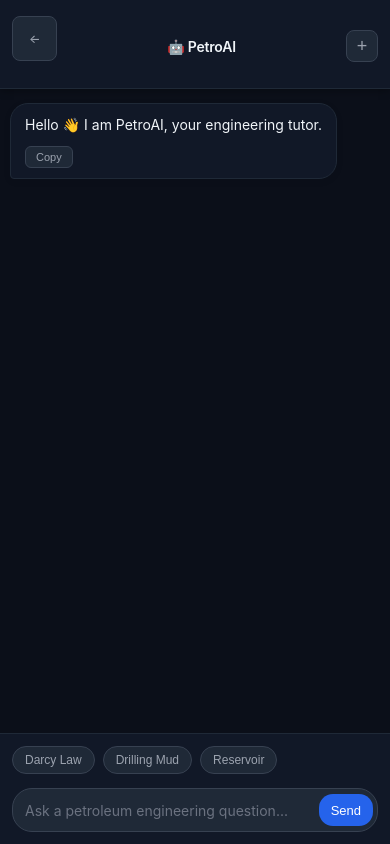
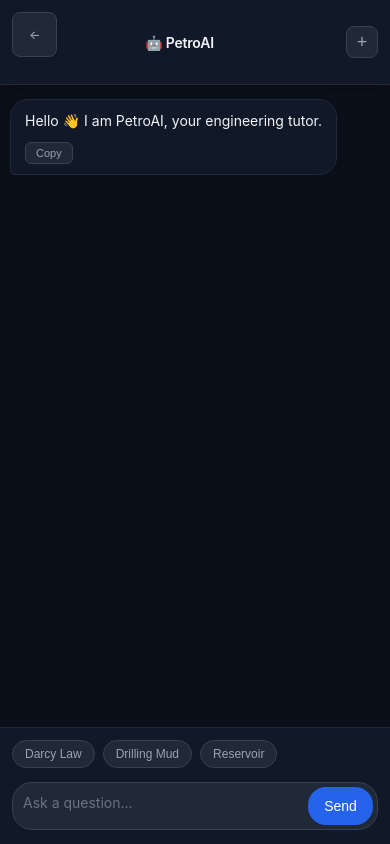
Before and after one commit to djamiloudjamilou821-sketch/Petrol-APP, a Flask app: page /petroai in a window 390 px wide. Run offline with Flask 3, Linux system fonts and the light colour scheme; the visitor is signed in with stand-in values (Sample User, id 1); data that the repository does not hold is empty.

Commit message:
update petroai.html

```diff
--- a/templates/petroai.html
+++ b/templates/petroai.html
@@ -3,7 +3,7 @@
 <head>
     <meta charset="UTF-8">
     <title>PetroAI Chat Assistant</title>
-    <meta name="viewport" content="width=device-width, initial-scale=1.0, maximum-scale=1.0, user-scalable=no">
+    <meta name="viewport" content="width=device-width, initial-scale=1.0, maximum-scale=1.0, user-scalable=no, viewport-fit=cover">
     <link rel="stylesheet" href="{{ url_for('static', filename='style.css') }}">
     <style>
         /* ==========================================================================
@@ -279,6 +279,18 @@
             background: #111827;
         }
 
+        /* master framework component container */
+        .app-container {
+            display: flex;
+            flex-direction: column;
+            width: 100%;
+            height: 100%;
+            height: 100dvh;
+            padding-top: env(safe-area-inset-top, 0px);
+            padding-bottom: env(safe-area-inset-bottom, 0px);
+        }
+
+
         #question {
             flex: 1;
             padding: 10px 0;
@@ -320,24 +332,24 @@
         .send-btn:active { transform: scale(0.96); }
 
         /* ==========================================================================
-           RESPONSIVE RE-PROPORTIONS FOR PHONE SCREENS
-           ========================================================================== */
-        @media (max-width: 640px) {
-            .header {
-                padding: 16px 12px 12px 12px;
-            }
-            .header-title { font-size: 14px; }
+        SMALL SMARTPHONE MEDIA RESPONSIVENESS RULES
+        ========================================================================== */
+        @media (max-width: 480px) {
+            .header { padding: 12px 12px; }
+            .header-title { font-size: 14px; margin-right: 44px; }
             .back-arrow { padding: 5px 10px; font-size: 12px; }
 
             .bubble { max-width: 90%; font-size: 14px; padding: 10px 14px; }
             #chat-box { padding: 14px 10px; gap: 12px; }
 
+            /* ⚡ KEY FIX: Safe area bottom margin prevents overlaps across standalone wrappers */
             .footer-container {
-                padding: 12px 12px calc(12px + env(safe-area-inset-bottom, 16px)) 12px;
+                padding: 12px 12px calc(14px + env(safe-area-inset-bottom, 12px)) 12px;
             }
-            .input-area { padding: 3px 4px 3px 12px; border-radius: 20px; }
-            #question { font-size: 14px; padding: 10px 0; height: 36px; }
-            .send-btn { height: 32px; padding: 0 12px; font-size: 13px; border-radius: 14px; min-width: auto; }
+
+            .input-area { padding: 3px 4px 3px 10px; border-radius: 20px; }
+            #question { font-size: 14px; padding: 8px 0; }
+            button { padding: 8px 14px; font-size: 13px; border-radius: 16px; }
         }
     </style>
 </head>
@@ -362,7 +374,7 @@
     </div>
 
     <div class="input-area">
-        <textarea id="question" rows="1" placeholder="Ask a petroleum engineering question..."></textarea>
+        <textarea id="question" rows="1" placeholder="Ask a question..."></textarea>
         <button class="send-btn" onclick="askAI()">Send</button>
     </div>
 </div>
```
